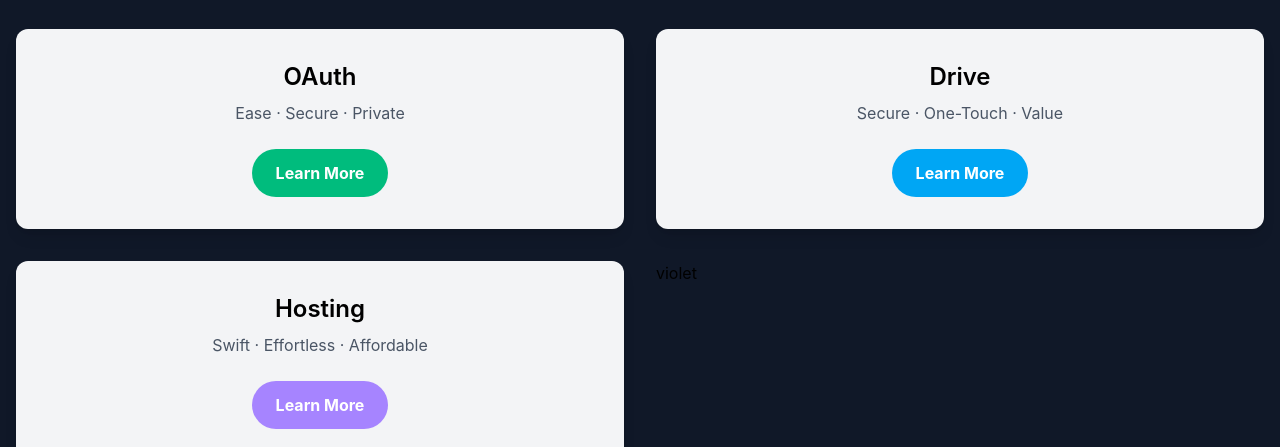
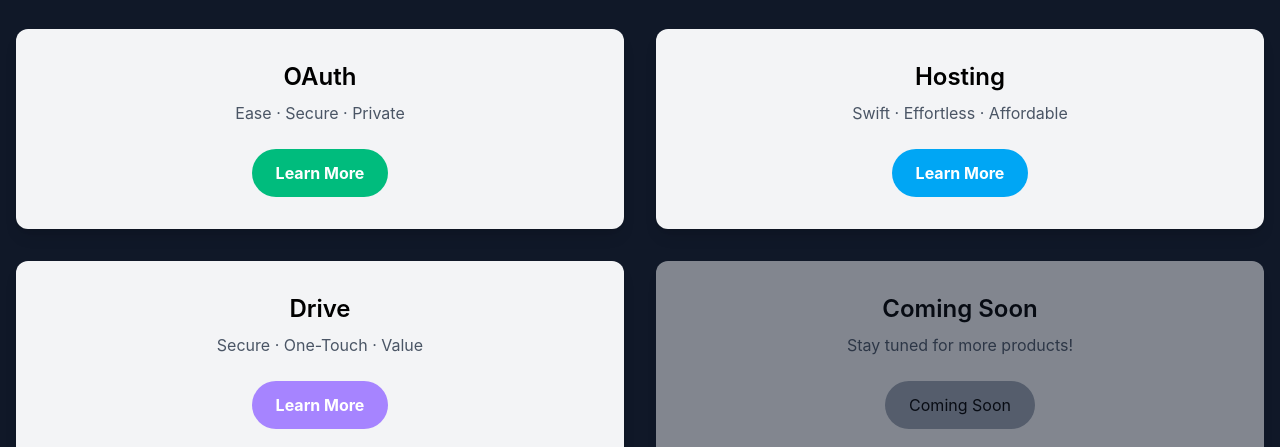
Before and after one commit to gamer50082/gamer50082.com, a plain HTML site: page index.html in a window 1280 px wide. Shown: the part 351-798 px from the top of the page. Drawn offline with nearby package versions, Linux system fonts and the light colour scheme.

Commit message:
Update index.html

```diff
--- a/index.html
+++ b/index.html
@@ -66,24 +66,23 @@
 
             <!-- Hosting Box -->
             <div class="bg-gray-100 dark:bg-gray-800 p-8 rounded-xl shadow-lg flex flex-col items-center text-center transition-transform transform hover:scale-105 duration-300">
-                <h3 class="text-2xl font-semibold mb-2 text-black dark:text-white">Drive</h3>
-                <p class="text-gray-600 dark:text-gray-400 mb-6">Secure · One-Touch · Value</p>
+                <h3 class="text-2xl font-semibold mb-2 text-black dark:text-white">Hosting</h3>
+                <p class="text-gray-600 dark:text-gray-400 mb-6">Swift · Effortless · Affordable</p>
                 <a href="https://hosting.gamer50082.com" class="px-6 py-3 bg-sky-500 text-white font-bold rounded-full hover:bg-sky-600 transition-colors duration-200">
                     Learn More
                 </a>
             </div>
 
-            <!-- Coming Soon Box 1 -->
+            <!-- Drive Box -->
             <div class="bg-gray-100 dark:bg-gray-800 p-8 rounded-xl shadow-lg flex flex-col items-center text-center transition-transform transform hover:scale-105 duration-300">
-                <h3 class="text-2xl font-semibold mb-2 text-black dark:text-white">Hosting</h3>
-                <p class="text-gray-600 dark:text-gray-400 mb-6">Swift · Effortless · Affordable</p>
+                <h3 class="text-2xl font-semibold mb-2 text-black dark:text-white">Drive</h3>
+                <p class="text-gray-600 dark:text-gray-400 mb-6">Secure · One-Touch · Value</p>
                 <a href="https://drive.gamer50082.com" class="px-6 py-3 bg-violet-400 text-white font-bold rounded-full hover:bg-violet-500 transition-colors duration-200">
                     Learn More
                 </a>
             </div>
-            violet
 
-            <!-- Coming Soon Box 2 -->
+            <!-- Coming Soon Box -->
             <div class="bg-gray-100 dark:bg-gray-800 p-8 rounded-xl shadow-lg flex flex-col items-center text-center opacity-50 cursor-not-allowed">
                 <h3 class="text-2xl font-semibold mb-2 text-black dark:text-white">Coming Soon</h3>
                 <p class="text-gray-600 dark:text-gray-400 mb-6">Stay tuned for more products!</p>
```
